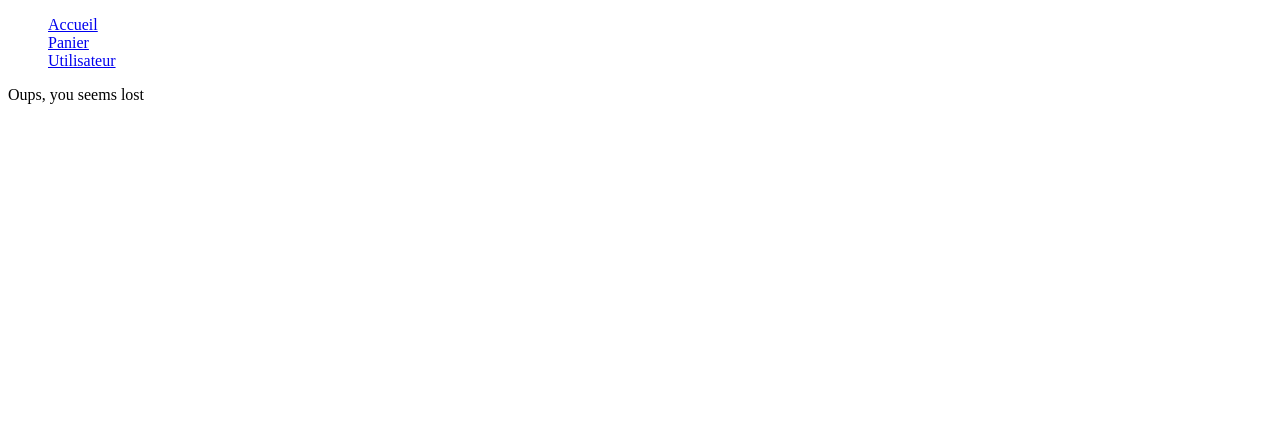
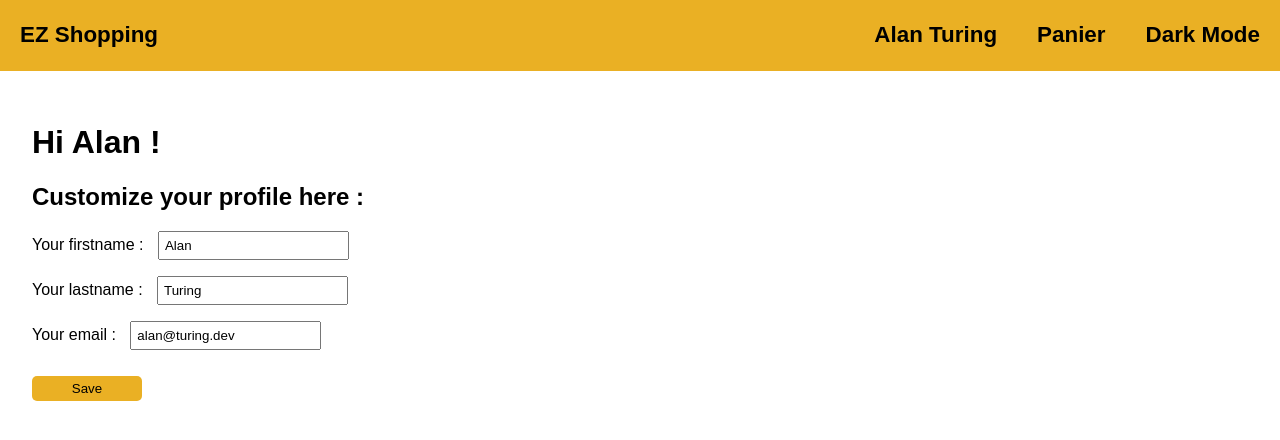
Before and after one commit to SohamHUG/tp-react-semaine-3-, a React (Vite) app in the folder Tp_week3/: page /profile in a window 1280 px wide. Shown: the top 440 px of the page. Built offline with nearby package versions, Linux system fonts and the light colour scheme.

Commit message:
page product + page user

```diff
--- a/Tp_week3/src/App.jsx
+++ b/Tp_week3/src/App.jsx
@@ -1,6 +1,9 @@
 import { useState } from 'react'
 import { Route, Routes } from "react-router-dom";
 import  MainTemplate  from "./components/Template/MainTemplate";
+import HomePage from "./pages/Home/index.page";
+import UserPage from './pages/User/index.page';
+import "./index.css"
 
 function App() {
 
@@ -8,11 +11,11 @@ function App() {
     <>
       <Routes>
         <Route element={<MainTemplate />}>
-          <Route path={'/'} element={<div>Accueil</div>} />
+          <Route path={'/'} element={<HomePage />} />
           <Route path={'/cart'} element={<div>Panier</div>} />
-          <Route path={'/user'} element={<div>Utilisateur</div>} />
+          <Route path={'/profile'} element={<UserPage />} />
 
-          <Route path={'*'} element={<div>Oups, you seems lost</div>} />
+          <Route path={'*'} element={<div>Oups, you seems lost <br/>404</div>} />
         </Route>
 
       </Routes>
--- a/Tp_week3/src/components/NavBar/index.jsx
+++ b/Tp_week3/src/components/NavBar/index.jsx
@@ -1,20 +1,29 @@
-import {NavLink} from "react-router-dom";
+import { NavLink } from "react-router-dom";
+import { useSelector } from 'react-redux';
 
 const NavBar = () => {
 
+  const user = useSelector((state) => state.user);
+
   return (
-    <nav >
-      <ul style={{listStyle: 'none'}}>
+    <nav>
+      <div>
+        <NavLink className={'home'} to={'/'}>EZ Shopping</NavLink>
+      </div>
+      <div>
+        <ul>
           <li>
-          <NavLink to={'/'}>Accueil</NavLink>
+            <NavLink className={'profile'} to={'/profile'}>{user.firstname} {user.lastname} </NavLink>
+
           </li>
           <li>
-          <NavLink to={'/cart'}>Panier</NavLink>
+            <NavLink className={'basket'} to={'/cart'}>Panier</NavLink>
           </li>
           <li>
-          <NavLink to={'/user'}>Utilisateur</NavLink>
+            <NavLink to={'/'}>Dark Mode</NavLink>
           </li>
         </ul>
+      </div>
     </nav>
   )
 }
--- /dev/null
+++ b/Tp_week3/src/components/ProductList/index.jsx
@@ -0,0 +1,59 @@
+import React, { useEffect } from 'react';
+import { useDispatch, useSelector } from 'react-redux';
+import { fetchProducts } from '../../store/slice/productSlice';
+
+const ProductsList = () => {
+    const dispatch = useDispatch();
+    const products = useSelector((state) => state.products.items);
+    const status = useSelector((state) => state.products.status);
+    const error = useSelector((state) => state.products.error);
+
+    useEffect(() => {
+        if (status === 'idle') {
+            dispatch(fetchProducts());
+        }
+    }, [status, dispatch]);
+
+    let content;
+
+    if (status === 'loading') {
+        content = <p>Loading...</p>;
+    } else if (status === 'succeeded') {
+        content = (
+            <div className={'product-container'}>
+                {products.map((product) => (
+                <div className={'product'} key={product.id}>
+                    <div className={'image-container'}>
+                        <img src={product.image}></img>
+                    </div>
+                    <div className={'content-product'}>
+                        <p>
+                            <span className={'title'} >{product.title}</span>
+                            <span className={'category'} >{product.category}</span>
+                        </p>
+                        <p className={'description'} >{product.description}</p>
+                        <p className={'price'} >$ {product.price}</p>
+                        <form action="">
+                            <label htmlFor="">
+                                Quantity :
+                                <input type="number" />
+                            </label>
+                            <button type='submit'>Add to basket</button>
+                        </form>
+                    </div>
+                </div>
+                ))}
+            </div>
+        );
+    } else if (status === 'failed') {
+        content = <p>{error}</p>;
+    }
+
+    return (
+        <section>
+            {content}
+        </section>
+    );
+};
+
+export default ProductsList;
--- /dev/null
+++ b/Tp_week3/src/index.css
@@ -0,0 +1,135 @@
+
+/* ********************
+GENERALITY
+******************** */
+
+:root {
+    --primary-color: #EAB024;
+}
+
+body {
+    margin: 0;
+    font-family: sans-serif;
+}
+
+ul {
+    list-style: none;
+}
+
+a {
+    text-decoration: none;
+    color: black;
+}
+
+button {
+    width: 110px;
+    border: none;
+    background-color: var(--primary-color);
+    padding: 5px;
+    border-radius: 5px;
+    margin-top: 10px;
+}
+
+/* ********************
+NAV
+******************** */
+
+nav {
+    background-color: var(--primary-color);
+
+}
+
+nav, nav ul {
+    display: flex;
+}
+
+nav {
+    align-items: center;
+    justify-content: space-between;
+}
+
+nav div {
+    margin-left: 20px;
+    font-weight: bold;
+    font-size: 1.4rem;
+}
+
+nav ul li {
+    margin: 0 20px;
+}
+
+/* ********************
+MAIN
+******************** */
+
+section .product-container {
+    display: flex;
+    flex-wrap: wrap;
+}
+
+.product {
+    width: 50%;
+    display: flex;
+    padding: 10px;
+    box-sizing: border-box;
+    margin: 2em 0;
+}
+
+.content-product {
+    width: 60%;
+}
+
+.image-container {
+    width: 150px;
+    min-width: 150px;
+    margin-right: 20px;
+}
+
+.image-container img {
+    width: 100%;
+}
+
+.title {
+    font-size: 1.2rem;
+    font-weight: bold;
+}
+
+.category {
+    background-color: #adadad;
+    display: inline-block;
+    padding: 2px 10px;
+    font-size: 0.7rem;
+    color: rgb(94, 94, 94);
+    border-radius: 2px;
+    margin-left: 10px;
+}
+
+.price {
+    font-size: 1.6rem;
+    font-weight: bold;
+}
+
+.product form {
+    display: flex;
+    flex-direction: column;
+}
+
+.product form input {
+    margin-left: 10px;
+    width: 30px;
+}
+
+/* ************ user profile ************ */
+
+.user {
+    padding: 2em;
+}
+
+.user form div {
+    margin: 1em 0;
+}
+
+.user input {
+    margin-left: 10px;
+    padding: 5px;
+}
--- a/Tp_week3/src/main.jsx
+++ b/Tp_week3/src/main.jsx
@@ -2,11 +2,15 @@ import React from 'react'
 import ReactDOM from 'react-dom/client'
 import App from './App.jsx'
 import { BrowserRouter as Router } from "react-router-dom";
+import { Provider } from 'react-redux';
+import store from "./store/index.js";
 
 ReactDOM.createRoot(document.getElementById('root')).render(
   <React.StrictMode>
     <Router>
-      <App />
+      <Provider store={store} >
+        <App />
+      </Provider>
     </Router>
   </React.StrictMode>,
 )
--- /dev/null
+++ b/Tp_week3/src/pages/Home/index.page.jsx
@@ -0,0 +1,29 @@
+import ProductList from "../../components/ProductList/index";
+
+const HomePage = () => {
+
+    // const loadingState = useSelector(selectLoadingState)
+    // const [filter, setFilter] = useState('')
+    // const tasks = useSelector(selectFilteredTasks(filter))
+
+    return <div className={'page'}>
+      {/* <h5>Welcome to your task list</h5>
+      <PriorityList filter={filter} setFilter={setFilter} />
+      {
+        loadingState === "loading" ?
+          <div>loading...</div>
+          :
+          loadingState === 'error' ?
+            <div>Error, please try again</div>
+            :
+            tasks.length > 0 ?
+              tasks.map(task => <ListItem key={task.id} item={task} />)
+              :
+              <span>Nothing to display,<br/> you can look for a rest or add a new task to complete.</span>
+      }
+     */}
+     <ProductList/>
+    </div>
+  }
+
+  export default HomePage
--- /dev/null
+++ b/Tp_week3/src/pages/User/index.page.jsx
@@ -0,0 +1,65 @@
+import React, { useState } from 'react';
+import { useDispatch, useSelector } from 'react-redux';
+import { updateUser } from '../../store/slice/userSlice';
+
+const UserPage = () => {
+  const user = useSelector((state) => state.user);
+  const dispatch = useDispatch();
+  const [formData, setFormData] = useState({
+    firstname: user.firstname,
+    lastname: user.lastname,
+    email: user.email,
+  });
+
+  const handleChange = (e) => {
+    const { name, value } = e.target;
+    setFormData({
+      ...formData,
+      [name]: value,
+    });
+  };
+
+  const handleSubmit = (e) => {
+    e.preventDefault();
+    dispatch(updateUser(formData));
+  };
+
+  return (
+    <div className={'user'}>
+      <h1>Hi {formData.firstname} !</h1>
+      <h2>Customize your profile here :</h2>
+      <form onSubmit={handleSubmit}>
+        <div>
+          <label>Your firstname : </label>
+          <input
+            type="text"
+            name="firstname"
+            value={formData.firstname}
+            onChange={handleChange}
+          />
+        </div>
+        <div>
+          <label>Your lastname : </label>
+          <input
+            type="text"
+            name="lastname"
+            value={formData.lastname}
+            onChange={handleChange}
+          />
+        </div>
+        <div>
+          <label>Your email : </label>
+          <input
+            type="email"
+            name="email"
+            value={formData.email}
+            onChange={handleChange}
+          />
+        </div>
+        <button type="submit">Save</button>
+      </form>
+    </div>
+  );
+};
+
+export default UserPage;
--- /dev/null
+++ b/Tp_week3/src/store/index.js
@@ -0,0 +1,12 @@
+import { configureStore } from '@reduxjs/toolkit';
+import productsReducer from './slice/productSlice';
+import userReducer from './slice/userSlice';
+
+const store = configureStore({
+  reducer: {
+    products: productsReducer,
+    user: userReducer,
+  },
+});
+
+export default store;
--- /dev/null
+++ b/Tp_week3/src/store/slice/productSlice.js
@@ -0,0 +1,33 @@
+import { createSlice, createAsyncThunk } from '@reduxjs/toolkit';
+
+export const fetchProducts = createAsyncThunk('products/fetchProducts', async () => {
+  const response = await fetch('https://fakestoreapi.com/products');
+  const data = await response.json();
+  return data;
+});
+
+const productsSlice = createSlice({
+  name: 'products',
+  initialState: {
+    items: [],
+    status: 'idle',
+    error: null,
+  },
+  reducers: {},
+  extraReducers: (builder) => {
+    builder
+      .addCase(fetchProducts.pending, (state) => {
+        state.status = 'loading';
+      })
+      .addCase(fetchProducts.fulfilled, (state, action) => {
+        state.status = 'succeeded';
+        state.items = action.payload;
+      })
+      .addCase(fetchProducts.rejected, (state, action) => {
+        state.status = 'failed';
+        state.error = action.error.message;
+      });
+  },
+});
+
+export default productsSlice.reducer;
--- /dev/null
+++ b/Tp_week3/src/store/slice/userSlice.js
@@ -0,0 +1,24 @@
+import { createSlice, createAsyncThunk } from '@reduxjs/toolkit';
+
+const initialState = {
+  firstname: 'Alan',
+  lastname: 'Turing',
+  email: 'alan@turing.dev',
+};
+
+const userSlice = createSlice({
+  name: 'user',
+  initialState,
+  reducers: {
+    updateUser: (state, action) => {
+      const { firstname, lastname, email } = action.payload;
+      state.firstname = firstname;
+      state.lastname = lastname;
+      state.email = email;
+    },
+  },
+});
+
+export const { updateUser } = userSlice.actions;
+
+export default userSlice.reducer;
```
Lines whose indentation alone changed are shown as unchanged.
